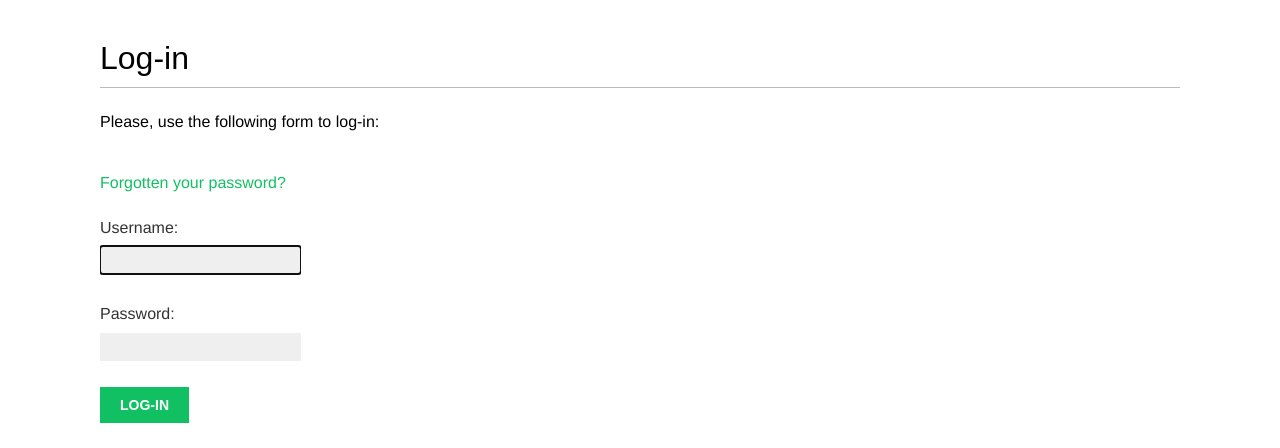
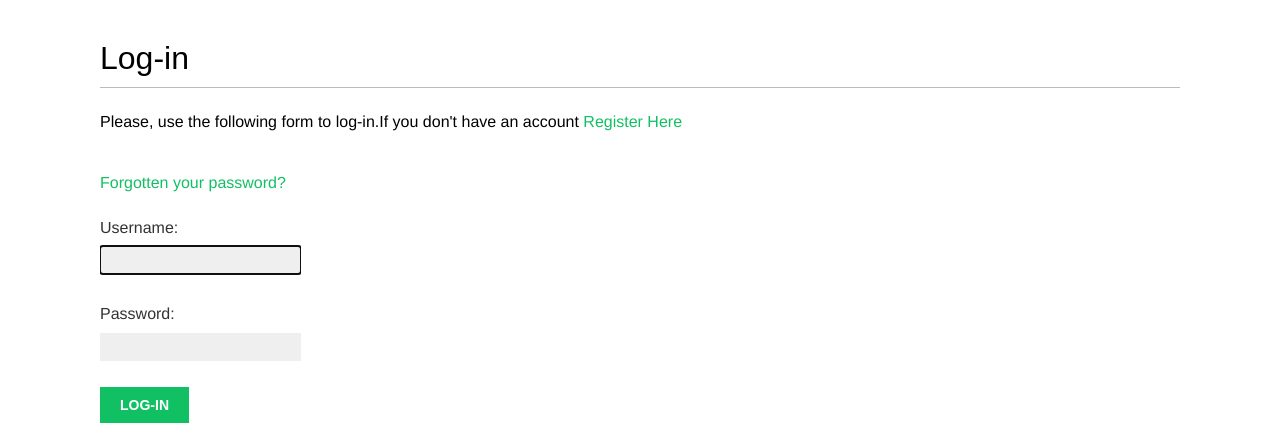
Before and after one commit to Imteaz1998/OnlineSocialMedia, a Django app: page /account/login/ in a window 1280 px wide. Shown: the part 47-495 px from the top of the page. Run offline with Django 4.2, Linux system fonts and the light colour scheme; some web fonts are replaced.

Commit message:
Login Html edited

```diff
--- a/account/templates/registration/login.html
+++ b/account/templates/registration/login.html
@@ -9,7 +9,7 @@
    </p>
 {% else %}
    <p>
-    Please, use the following form to log-in:
+    Please, use the following form to log-in.If you don't have an account <a href="{% url "register" %}">Register Here</a>
    </p>
 {% endif %}
 <div class="login-form">
```
